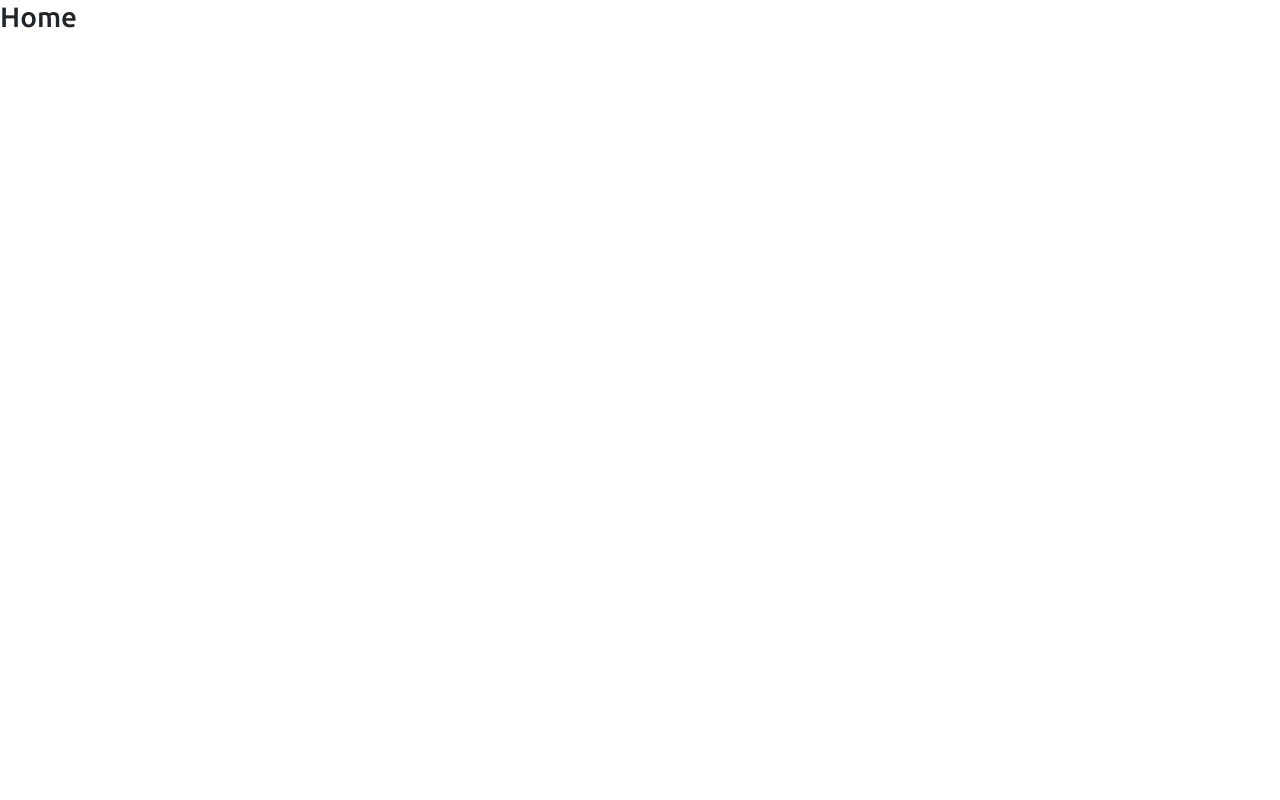
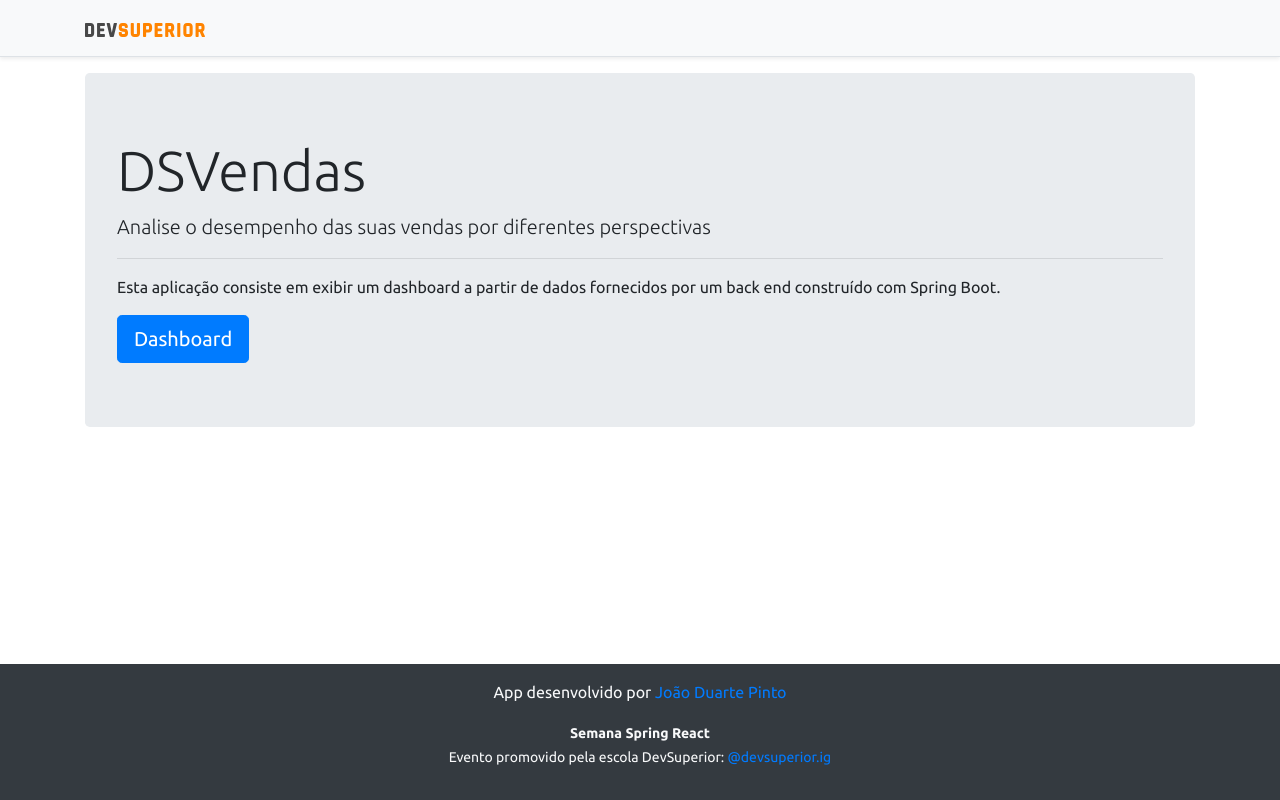
Before and after one commit to joaoduartepinto/ssrdevsup, a React (Create React App) app in the folder frontend/: page / in a window 1280 px wide. Built offline with nearby package versions, Linux system fonts and the light colour scheme.

Commit message:
Home, navigation

```diff
--- a/frontend/src/components/NavBar/index.tsx
+++ b/frontend/src/components/NavBar/index.tsx
@@ -1,5 +1,6 @@
 import React from 'react';
 import ImgDsDark from 'assets/img/ds_dark.svg';
+import {Link} from 'react-router-dom';
 
 function NavBar() {
     return (
@@ -7,7 +8,9 @@
             className="d-flex flex-column flex-md-row align-items-center p-3 px-md-4 mb-3 bg-light border-bottom shadow-sm">
             <div className="container">
                 <nav className="my-2 my-md-0 mr-md-3">
-                    <img src={ImgDsDark} alt="DevSuperior" width="120"/>
+                    <Link to="/">
+                        <img src={ImgDsDark} alt="DevSuperior" width="120"/>
+                    </Link>
                 </nav>
             </div>
         </div>
--- a/frontend/src/pages/Home/index.tsx
+++ b/frontend/src/pages/Home/index.tsx
@@ -1,10 +1,26 @@
 import React from 'react';
+import NavBar from "../../components/NavBar";
+import Footer from "../../components/Footer";
+import {Link} from 'react-router-dom';
 
 function Home() {
     return (
-        <div>
-            <h3>Home</h3>
-        </div>
+        <>
+            <NavBar/>
+            <div className="container">
+                <div className="jumbotron">
+                    <h1 className="display-4">DSVendas</h1>
+                    <p className="lead">Analise o desempenho das suas vendas por diferentes perspectivas</p>
+                    <hr/>
+                    <p>Esta aplicação consiste em exibir um dashboard a partir de dados fornecidos por um back end
+                        construído com Spring Boot.</p>
+                    <Link className="btn btn-primary btn-lg" to="/dashboard">
+                        Dashboard
+                    </Link>
+                </div>
+            </div>
+            <Footer/>
+        </>
     );
 }
 
```
